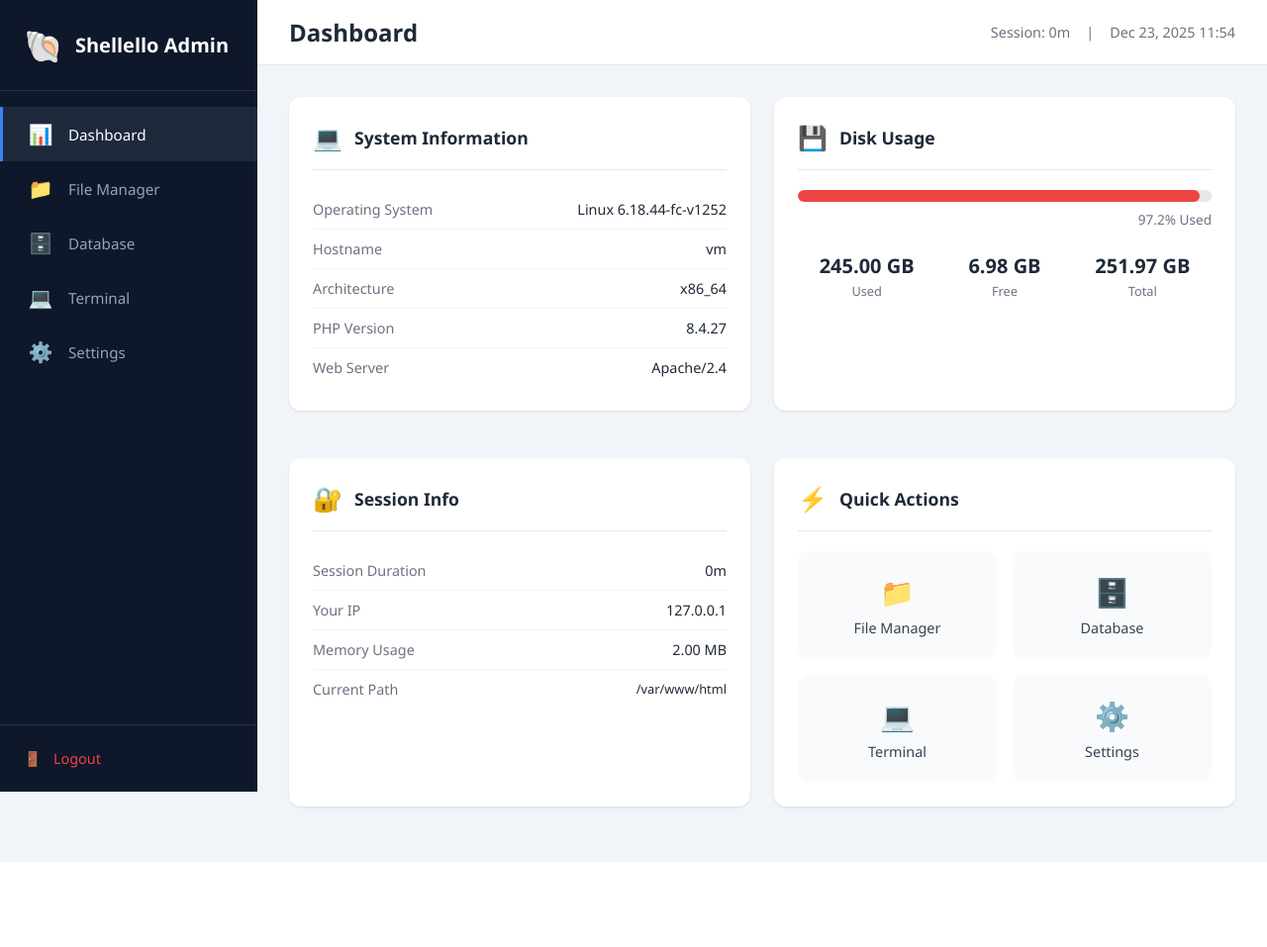
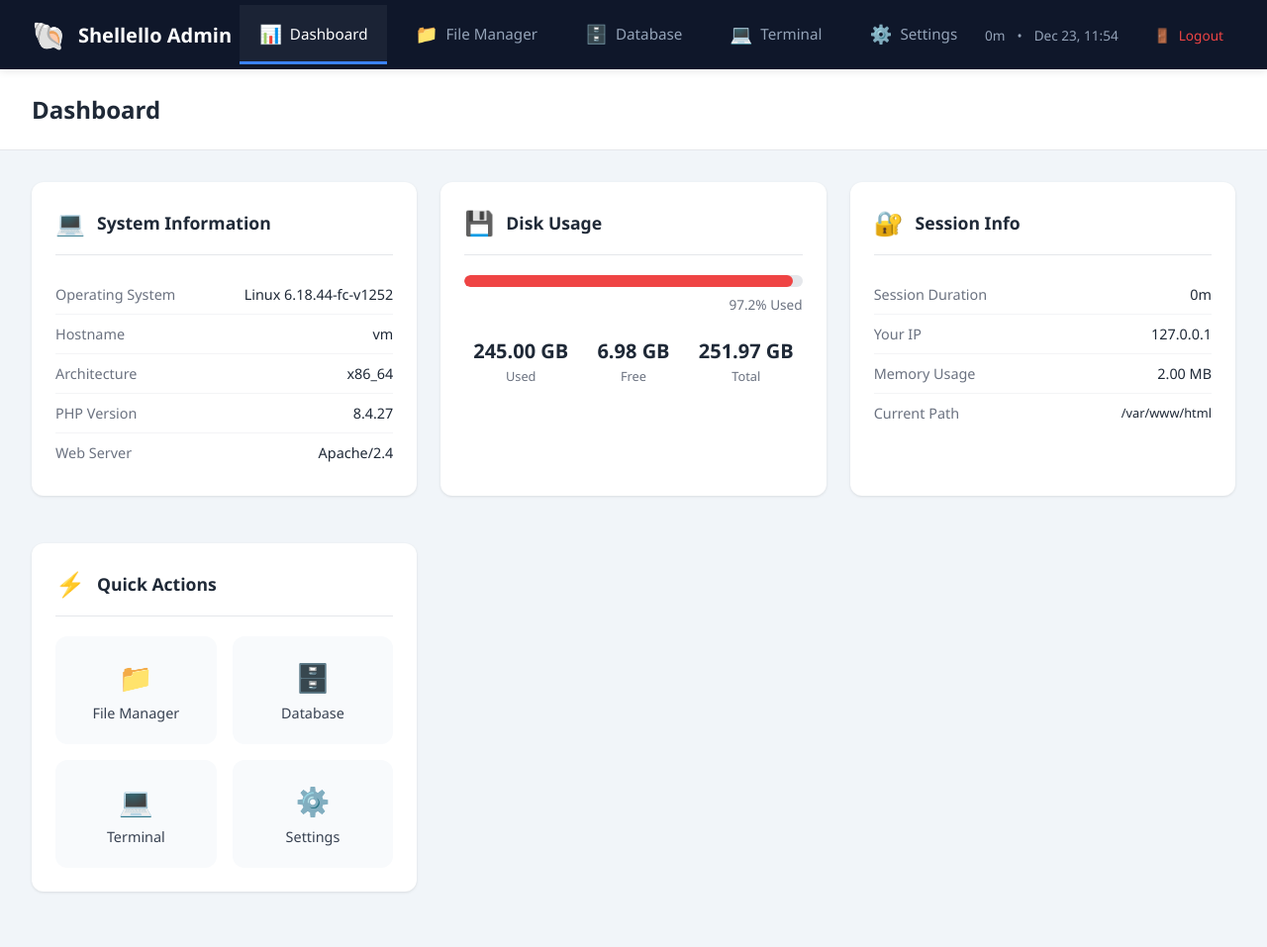
Before and after one commit to Muhammad-Hassan31144/Shellelo, a PHP site: page /index.php in a window 1280 px wide. Shown: the whole page at 99% size. Before the commit the page ends 871 px from the top, so only its background shows below. Run offline with PHP 8.4, Linux system fonts and the light colour scheme; the visitor is signed in with stand-in values (Sample User, id 1).

Commit message:
Added UI improv

```diff
--- a/index.php
+++ b/index.php
@@ -565,8 +565,7 @@ function renderLayout($title, $content, $activePage = 'dashboard') {
         :root {
             --primary: #3b82f6;
             --primary-dark: #1d4ed8;
-            --sidebar-bg: #0f172a;
-            --sidebar-hover: #1e293b;
+            --nav-bg: #0f172a;
             --bg: #f1f5f9;
             --card-bg: #ffffff;
             --text: #1f2937;
@@ -577,92 +576,95 @@ function renderLayout($title, $content, $activePage = 'dashboard') {
             font-family: 'Segoe UI', system-ui, sans-serif;
             background: var(--bg);
             color: var(--text);
+            min-height: 100vh;
+        }
+        .top-nav {
+            background: var(--nav-bg);
+            color: white;
+            position: sticky;
+            top: 0;
+            z-index: 100;
+            box-shadow: 0 2px 8px rgba(0,0,0,0.1);
+        }
+        .nav-container {
+            max-width: 100%;
+            margin: 0 auto;
             display: flex;
-            min-height: 100vh;
-        }
-        .sidebar {
-            width: 260px;
-            background: var(--sidebar-bg);
-            color: white;
-            display: flex;
-            flex-direction: column;
-            position: fixed;
-            height: 100vh;
-            z-index: 100;
-        }
-        .sidebar-header {
-            padding: 1.5rem;
+            align-items: center;
+            justify-content: space-between;
+            padding: 0 2rem;
+        }
+        .brand {
             display: flex;
             align-items: center;
             gap: 0.75rem;
-            border-bottom: 1px solid rgba(255,255,255,0.1);
-        }
-        .sidebar-header .logo { font-size: 2rem; }
-        .sidebar-header h1 { font-size: 1.25rem; font-weight: 600; }
-        .nav { flex: 1; padding: 1rem 0; overflow-y: auto; }
-        .nav a {
+            padding: 1rem 0;
+        }
+        .brand .logo { font-size: 1.75rem; }
+        .brand h1 { font-size: 1.25rem; font-weight: 600; }
+        .nav-tabs {
+            display: flex;
+            gap: 0.5rem;
+        }
+        .nav-tabs a {
             display: flex;
             align-items: center;
-            gap: 0.875rem;
-            padding: 0.875rem 1.5rem;
+            gap: 0.5rem;
+            padding: 1rem 1.25rem;
             color: #94a3b8;
             text-decoration: none;
             transition: all 0.2s;
-            border-left: 3px solid transparent;
-        }
-        .nav a:hover { background: var(--sidebar-hover); color: white; }
-        .nav a.active {
-            background: var(--sidebar-hover);
+            border-bottom: 3px solid transparent;
+            font-size: 0.95rem;
+        }
+        .nav-tabs a:hover {
+            background: rgba(255,255,255,0.05);
             color: white;
-            border-left-color: var(--primary);
-        }
-        .nav a .nav-icon { font-size: 1.25rem; width: 28px; text-align: center; }
-        .nav a .nav-label { font-size: 0.95rem; }
-        .sidebar-footer {
-            padding: 1rem 1.5rem;
-            border-top: 1px solid rgba(255,255,255,0.1);
-        }
-        .sidebar-footer a {
+        }
+        .nav-tabs a.active {
+            color: white;
+            border-bottom-color: var(--primary);
+            background: rgba(255,255,255,0.05);
+        }
+        .nav-tabs a .nav-icon { font-size: 1.15rem; }
+        .nav-right {
+            display: flex;
+            align-items: center;
+            gap: 1.5rem;
+            font-size: 0.85rem;
+            color: #94a3b8;
+        }
+        .nav-right .session-info {
             display: flex;
             align-items: center;
             gap: 0.75rem;
+        }
+        .nav-right a {
+            display: flex;
+            align-items: center;
+            gap: 0.5rem;
             color: #ef4444;
             text-decoration: none;
-            padding: 0.5rem 0;
-            font-size: 0.9rem;
-        }
-        .sidebar-footer a:hover { color: #f87171; }
+            padding: 0.5rem 0.75rem;
+            border-radius: 6px;
+            transition: all 0.2s;
+        }
+        .nav-right a:hover {
+            background: rgba(239,68,68,0.1);
+            color: #f87171;
+        }
         .main {
-            flex: 1;
-            margin-left: 260px;
-            display: flex;
-            flex-direction: column;
-            min-height: 100vh;
+            width: 100%;
         }
         .header {
             background: var(--card-bg);
-            padding: 1rem 2rem;
-            display: flex;
-            justify-content: space-between;
-            align-items: center;
+            padding: 1.5rem 2rem;
             border-bottom: 1px solid var(--border);
-            position: sticky;
-            top: 0;
-            z-index: 50;
         }
         .header h2 { font-size: 1.5rem; font-weight: 600; }
-        .header-info {
-            display: flex;
-            align-items: center;
-            gap: 1rem;
-            color: var(--text-muted);
-            font-size: 0.9rem;
-        }
         .content {
-            flex: 1;
             padding: 2rem;
-            max-width: 1600px;
-            width: 100%;
+            max-width: 100%;
             margin: 0 auto;
         }
         .card {
@@ -726,35 +728,37 @@ function renderLayout($title, $content, $activePage = 'dashboard') {
     </style>
 </head>
 <body>
-    <aside class="sidebar">
-        <div class="sidebar-header">
+    <nav class="top-nav">
+        <div class="nav-container">
+            <div class="brand">
                 <span class="logo">🐚</span>
                 <h1><?php echo APP_NAME; ?></h1>
             </div>
-        <nav class="nav">
+            <div class="nav-tabs">
                 <?php foreach ($nav as $key => $item): ?>
                     <a href="?page=<?php echo $key; ?>" class="<?php echo $activePage === $key ? 'active' : ''; ?>">
                         <span class="nav-icon"><?php echo $item['icon']; ?></span>
-                    <span class="nav-label"><?php echo $item['label']; ?></span>
+                        <span><?php echo $item['label']; ?></span>
                     </a>
                 <?php endforeach; ?>
-        </nav>
-        <div class="sidebar-footer">
+            </div>
+            <div class="nav-right">
+                <div class="session-info">
+                    <span><?php echo getSessionTime(); ?></span>
+                    <span>•</span>
+                    <span><?php echo date('M j, H:i'); ?></span>
+                </div>
                 <a href="?logout=1">
                     <span>🚪</span>
                     <span>Logout</span>
                 </a>
             </div>
-    </aside>
+        </div>
+    </nav>
 
     <div class="main">
         <header class="header">
             <h2><?php echo htmlspecialchars($title); ?></h2>
-            <div class="header-info">
-                <span>Session: <?php echo getSessionTime(); ?></span>
-                <span>|</span>
-                <span><?php echo date('M j, Y H:i'); ?></span>
-            </div>
         </header>
         <main class="content">
             <?php echo $content; ?>
```
Lines whose indentation alone changed are shown as unchanged.
